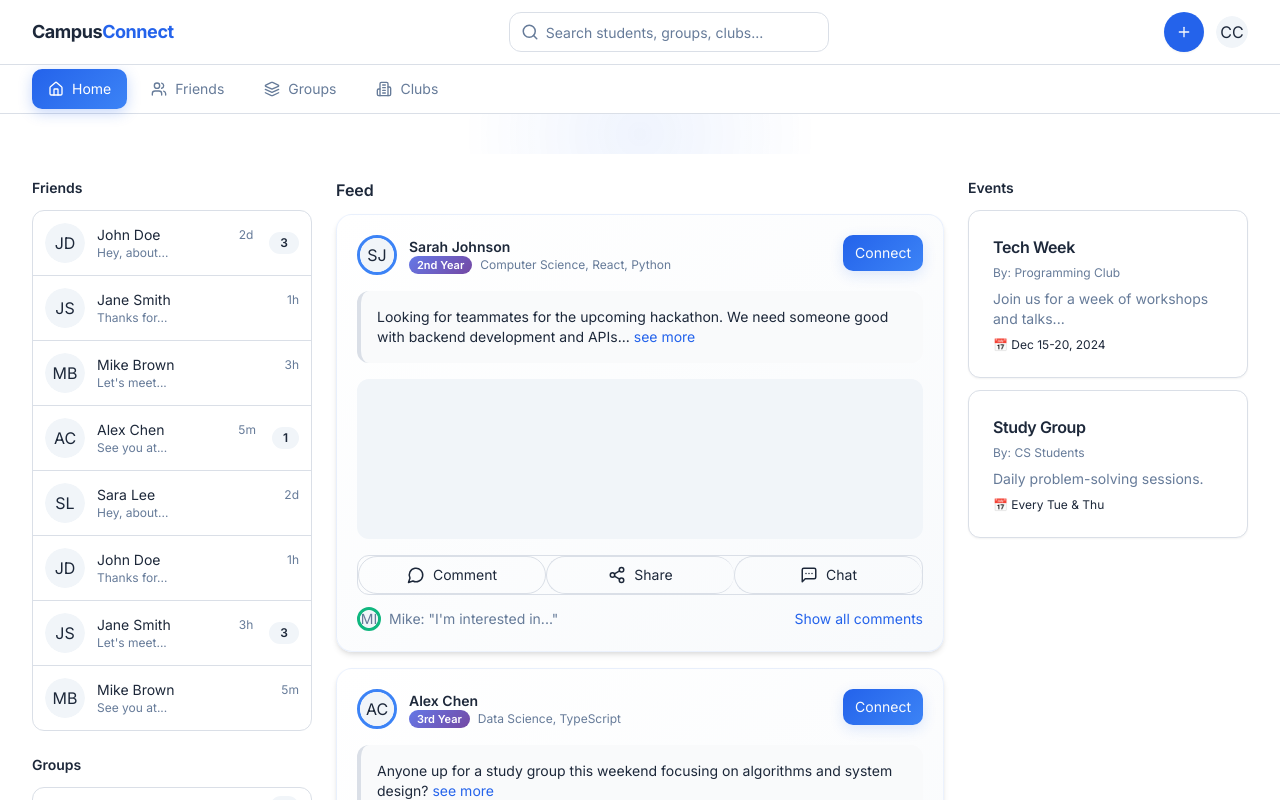
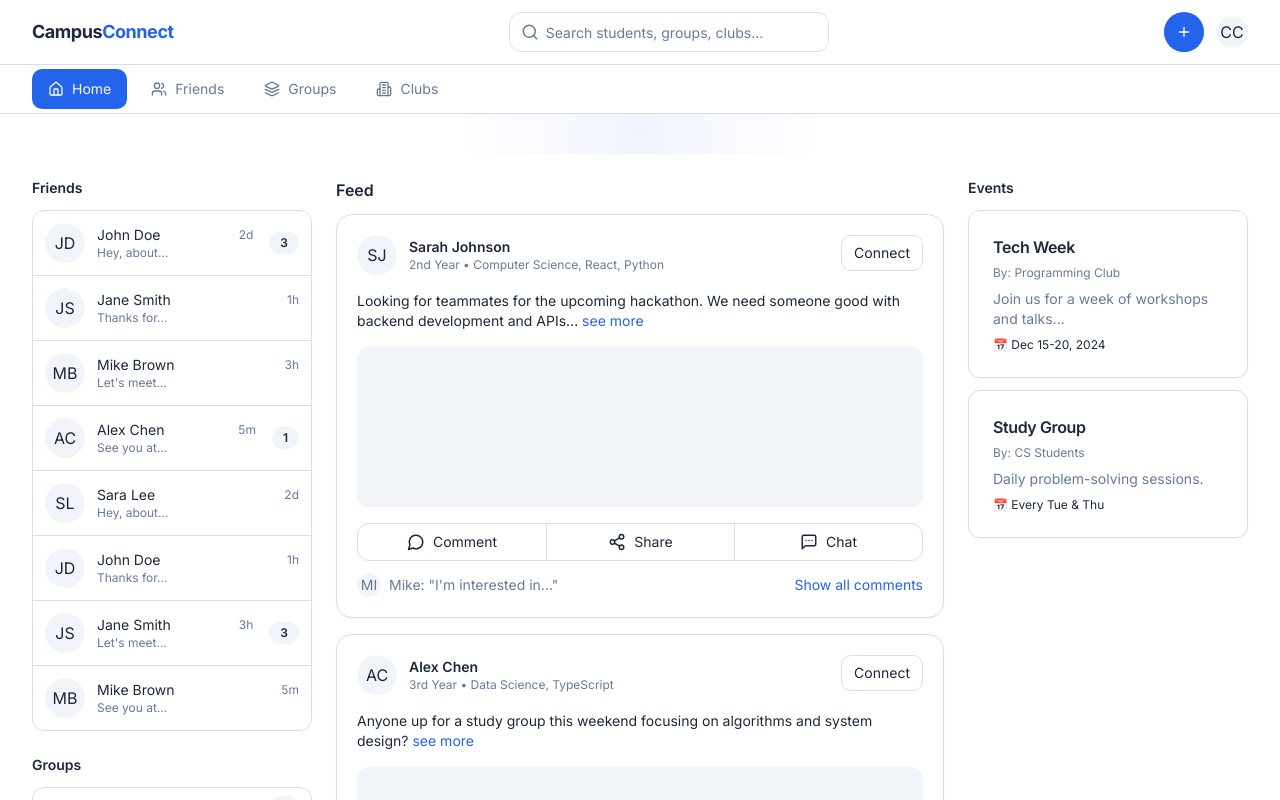
Before and after one commit to piyush007-diamond/cohort-connect-core, a React (Vite) app: page / in a window 1280 px wide. Shown: the top 800 px of the page. Built offline with nearby package versions, Linux system fonts and the light colour scheme.

Commit message:
Reverted to commit 430adb02197485e15dd6827390fd4ec0f7a00f92

```diff
--- a/src/components/feed/PostCard.tsx
+++ b/src/components/feed/PostCard.tsx
@@ -15,46 +15,44 @@ export interface Post {
 export function PostCard({ post }: { post: Post }) {
   return (
     <article className="mb-4">
-      <Card className="post-card rounded-2xl">
+      <Card className="rounded-2xl shadow-sm">
         <CardContent className="p-5">
           <header className="flex items-start justify-between">
             <div className="flex items-center gap-3">
-              <Avatar className="h-10 w-10 avatar avatar-ring-cs">
+              <Avatar className="h-10 w-10">
                 <AvatarFallback>{post.initials}</AvatarFallback>
               </Avatar>
               <div>
                 <div className="text-sm font-semibold">{post.author}</div>
-                <div className="text-xs text-muted-foreground"><span className="year-tag mr-2">{post.year}</span>{post.subtitle}</div>
+                <div className="text-xs text-muted-foreground">{post.year} • {post.subtitle}</div>
               </div>
             </div>
-            <Button variant="connect" size="sm">Connect</Button>
+            <Button variant="outline" size="sm">Connect</Button>
           </header>
 
           <section className="mt-4 text-sm text-foreground">
-            <div className="post-content">
-              <p className="max-h-24 overflow-hidden">
-                {post.text} <button className="text-primary hover:underline">see more</button>
-              </p>
-            </div>
+            <p className="max-h-24 overflow-hidden">
+              {post.text} <button className="text-primary hover:underline">see more</button>
+            </p>
             {/* Media preview placeholder */}
             <div className="mt-4 h-40 w-full rounded-xl bg-muted" aria-hidden />
           </section>
 
           <div className="mt-4 grid grid-cols-3 divide-x rounded-lg border">
-            <button className="action-btn flex items-center justify-center gap-2 py-2 text-sm transition-transform duration-200 ease-out hover:scale-[1.02] comment-btn">
+            <button className="flex items-center justify-center gap-2 py-2 text-sm hover:bg-accent/70 transition-transform duration-200 ease-out hover:scale-[1.02]">
               <MessageCircle size={18} /> Comment
             </button>
-            <button className="action-btn flex items-center justify-center gap-2 py-2 text-sm transition-transform duration-200 ease-out hover:scale-[1.02] share-btn">
+            <button className="flex items-center justify-center gap-2 py-2 text-sm hover:bg-accent/70 transition-transform duration-200 ease-out hover:scale-[1.02]">
               <Share2 size={18} /> Share
             </button>
-            <button className="action-btn flex items-center justify-center gap-2 py-2 text-sm transition-transform duration-200 ease-out hover:scale-[1.02]">
+            <button className="flex items-center justify-center gap-2 py-2 text-sm hover:bg-accent/70 transition-transform duration-200 ease-out hover:scale-[1.02]">
               <MessageSquareMore size={18} /> Chat
             </button>
           </div>
 
           <footer className="mt-3 text-sm text-muted-foreground">
             <div className="flex items-center gap-2">
-              <Avatar className="h-6 w-6 avatar avatar-ring-online"><AvatarFallback>MI</AvatarFallback></Avatar>
+              <Avatar className="h-6 w-6"><AvatarFallback>MI</AvatarFallback></Avatar>
               <span>Mike: "I'm interested in..."</span>
               <button className="text-primary hover:underline ml-auto">Show all comments</button>
             </div>
--- a/src/components/layout/NavBar.tsx
+++ b/src/components/layout/NavBar.tsx
@@ -22,9 +22,8 @@ export function NavBar() {
               variant={active === key ? "primaryTab" : "ghostTab"}
               onClick={() => setActive(key)}
               aria-current={active === key ? "page" : undefined}
-              className={active === key ? "nav-active" : undefined}
             >
-              <Icon size={16} className="nav-icon" />
+              <Icon size={16} />
               {label}
             </Button>
           ))}
--- a/src/components/ui/button.tsx
+++ b/src/components/ui/button.tsx
@@ -20,8 +20,6 @@ const buttonVariants = cva(
         link: "text-primary underline-offset-4 hover:underline",
         primaryTab: "bg-primary text-primary-foreground",
         ghostTab: "text-muted-foreground hover:text-foreground hover:bg-accent/70",
-        connect: "btn-connect",
-        message: "btn-message",
       },
       size: {
         default: "h-10 px-4 py-2",
--- a/src/index.css
+++ b/src/index.css
@@ -40,26 +40,7 @@
 
     /* Gradients & Shadows */
     --gradient-primary: linear-gradient(135deg, hsl(var(--primary)), hsl(217 91% 60%));
-    --card-bg: linear-gradient(145deg, hsl(0 0% 100%) 0%, hsl(210 40% 98%) 100%);
-    --hover-card-bg: linear-gradient(145deg, hsl(210 40% 98%) 0%, hsl(210 40% 96%) 100%);
-    --connect-btn: linear-gradient(135deg, hsl(221 83% 53%) 0%, hsl(217 91% 60%) 100%);
-    --message-btn: linear-gradient(135deg, hsl(160 84% 39%) 0%, hsl(161 94% 30%) 100%);
-    --event-card: linear-gradient(135deg, hsl(258 90% 67%) 0%, hsl(262 83% 58%) 100%);
-    --year-gradient: linear-gradient(135deg, hsl(231 73% 65%) 0%, hsl(269 39% 46%) 100%);
-
-    /* Status/Category HSL tokens */
-    --online-green: 160 84% 39%;
-    --pending-orange: 36 92% 52%;
-    --new-message-red: 0 84% 63%;
-    --event-purple: 258 90% 67%;
-    --skill-blue: 191 91% 43%;
-
-    /* Shadows */
     --shadow-soft: 0 10px 24px -8px hsl(221 83% 53% / 0.15);
-    --shadow-sm: 0 1px 2px 0 hsl(0 0% 0% / 0.05);
-    --shadow-md: 0 4px 6px -1px hsl(0 0% 0% / 0.10), 0 2px 4px -1px hsl(0 0% 0% / 0.06);
-    --shadow-lg: 0 10px 15px -3px hsl(0 0% 0% / 0.10), 0 4px 6px -2px hsl(0 0% 0% / 0.05);
-    --shadow-colored: 0 4px 14px 0 hsl(221 83% 53% / 0.15);
   }
 
   .dark {
@@ -101,54 +82,4 @@
 
 @layer utilities {
   .shadow-soft { box-shadow: var(--shadow-soft); }
-
-  /* Post Cards */
-  .post-card { background: var(--card-bg); box-shadow: var(--shadow-md); border: 1px solid hsl(221 83% 53% / 0.08); transition: all 0.3s ease; }
-  .post-card:hover { background: var(--hover-card-bg); box-shadow: var(--shadow-lg); transform: translateY(-2px); }
-
-  /* Avatar Enhancements */
-  .avatar { transition: transform 0.2s ease, box-shadow 0.3s ease; }
-  .avatar:hover { transform: scale(1.1); box-shadow: 0 8px 25px hsl(221 83% 53% / 0.3); }
-  .avatar-ring-online { border: 3px solid hsl(var(--online-green)); }
-  .avatar-ring-cs { border: 3px solid hsl(217 91% 60%); }
-  .avatar-ring-design { border: 3px solid hsl(258 90% 67%); }
-  .avatar-ring-business { border: 3px solid hsl(36 92% 52%); }
-  .avatar-ring-engineering { border: 3px solid hsl(0 84% 63%); }
-
-  /* Status Indicators & Badges */
-  .message-count { background: linear-gradient(135deg, hsl(0 84% 63%) 0%, hsl(0 72% 51%) 100%); color: hsl(0 0% 100%); font-weight: 600; box-shadow: 0 2px 8px hsl(0 84% 63% / 0.4); }
-  @keyframes pulse-notification { 0%, 100% { opacity: 1; } 50% { opacity: 0.7; } }
-  .new-message-indicator { animation: pulse-notification 2s infinite; }
-  .online-indicator { width: 12px; height: 12px; background: linear-gradient(135deg, hsl(var(--online-green)) 0%, hsl(161 94% 30%) 100%); border: 2px solid hsl(var(--background)); box-shadow: 0 0 0 2px hsl(var(--online-green)); border-radius: 9999px; }
-
-  /* Year Tags */
-  .year-tag { background: var(--year-gradient); color: hsl(0 0% 100%); padding: 2px 8px; border-radius: 12px; font-size: 11px; font-weight: 600; }
-
-  /* Buttons */
-  .btn-connect { background: var(--connect-btn); color: hsl(var(--primary-foreground)); box-shadow: var(--shadow-colored); }
-  .btn-connect:hover { box-shadow: 0 6px 20px hsl(221 83% 53% / 0.35); transform: translateY(-1px); }
-  .btn-message { background: var(--message-btn); color: hsl(0 0% 100%); box-shadow: 0 4px 14px 0 hsl(160 84% 39% / 0.25); }
-
-  /* Skills Tags */
-  .skill-tag { padding: 4px 12px; border-radius: 20px; font-size: 12px; font-weight: 500; margin-right: 6px; margin-bottom: 4px; display: inline-block; }
-  .skill-programming { background: hsl(213 81% 92%); color: hsl(226 71% 33%); }
-  .skill-design { background: hsl(270 100% 95%); color: hsl(20 72% 27%); }
-  .skill-data { background: hsl(152 80% 90%); color: hsl(166 89% 19%); }
-  .skill-marketing { background: hsl(48 96% 90%); color: hsl(24 85% 32%); }
-
-  /* Navigation Enhancements */
-  .nav-active { background: linear-gradient(135deg, hsl(221 83% 53%) 0%, hsl(217 91% 60%) 100%); color: hsl(0 0% 100%); box-shadow: 0 4px 14px 0 hsl(221 83% 53% / 0.25); }
-  .nav-icon:hover { color: hsl(var(--primary)); transform: scale(1.1); }
-
-  /* Feed Post Enhancements */
-  .post-content { background: hsl(210 20% 98%); padding: 16px; border-radius: 12px; margin: 12px 0; border-left: 4px solid hsl(var(--border)); }
-  .post-content.featured { border-left-color: hsl(var(--primary)); background: linear-gradient(135deg, hsl(217 92% 98%) 0%, hsl(210 40% 96%) 100%); }
-  .action-btn { padding: 8px 16px; border-radius: 20px; transition: all 0.2s ease; border: 1px solid hsl(var(--border)); }
-  .comment-btn:hover { background: hsl(213 81% 92%); color: hsl(226 71% 33%); border-color: hsl(217 91% 60%); }
-  .share-btn:hover { background: hsl(152 80% 90%); color: hsl(166 89% 19%); border-color: hsl(var(--accent)); }
-
-  /* Layout Spacing */
-  .main-container { padding: 24px; gap: 24px; }
-  .sidebar { padding: 20px; background: linear-gradient(145deg, hsl(0 0% 100%) 0%, hsl(210 40% 98%) 100%); }
-  .feed-container { gap: 20px; }
 }
```
